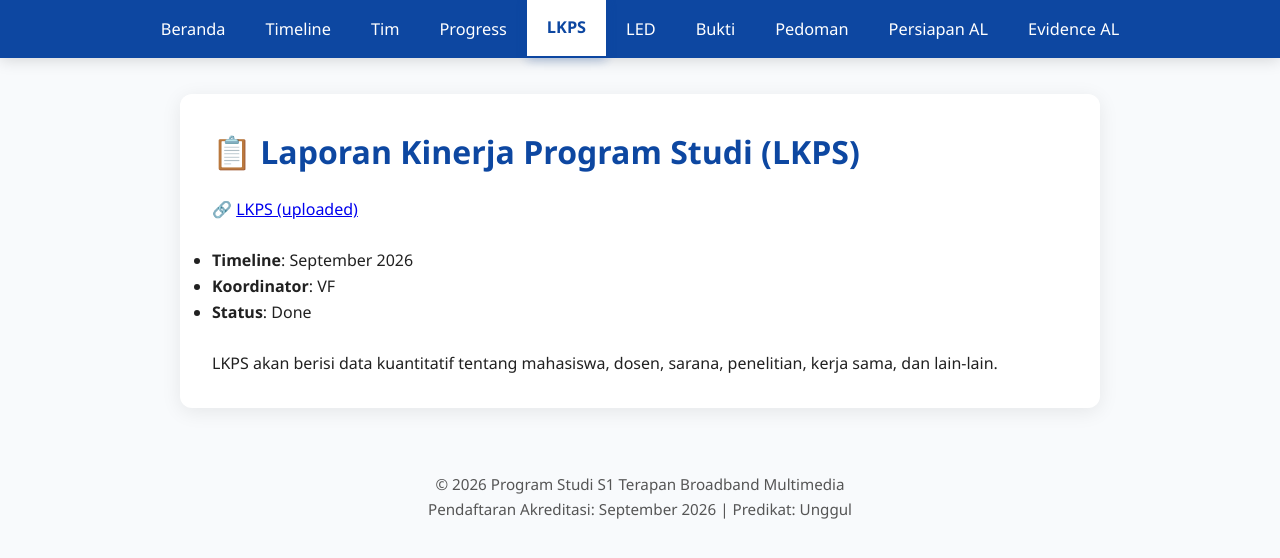
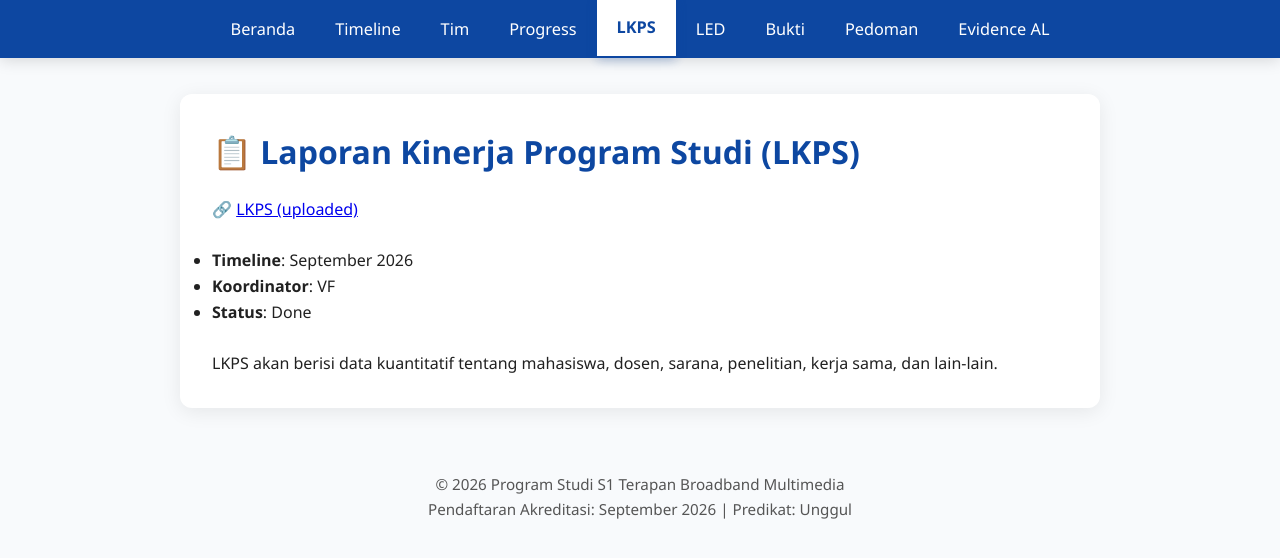
Before and after one commit to portal-psbm/aksibm-26, a Jekyll site: the page built from lkps.md, in a window 1280 px wide. Shown: the top 558 px of the page. Built offline with Jekyll 4.4.1, drawn with Linux system fonts in a browser that asks for light colours.

Commit message:
hapus menu persiapan al

```diff
--- a/_layouts/default.html
+++ b/_layouts/default.html
@@ -162,8 +162,7 @@
       <li><a href="/aksibm-26/led/" {% if page.url == "/led/" %}class="active"{% endif %}>LED</a></li>
       <li><a href="/aksibm-26/bukti/" {% if page.url == "/bukti/" %}class="active"{% endif %}>Bukti</a></li>
       <li><a href="/aksibm-26/pedoman/" {% if page.url == "/pedoman/" %}class="active"{% endif %}>Pedoman</a></li>
-       <li><a href="/aksibm-26/persiapan-al/" {% if page.url == "/persiapan-al/" %}class="active"{% endif %}>Persiapan AL</a></li>
-       <li><a href="/aksibm-26/evidence-al/" {% if page.url == "/evidence-al/" %}class="active highlight"{% else %}class="highlight"{% endif %}>Evidence AL</a></li>
+      <li><a href="/aksibm-26/evidence-al/" {% if page.url == "/evidence-al/" %}class="active highlight"{% else %}class="highlight"{% endif %}>Evidence AL</a></li>
 
     </ul>
   </nav>
```
